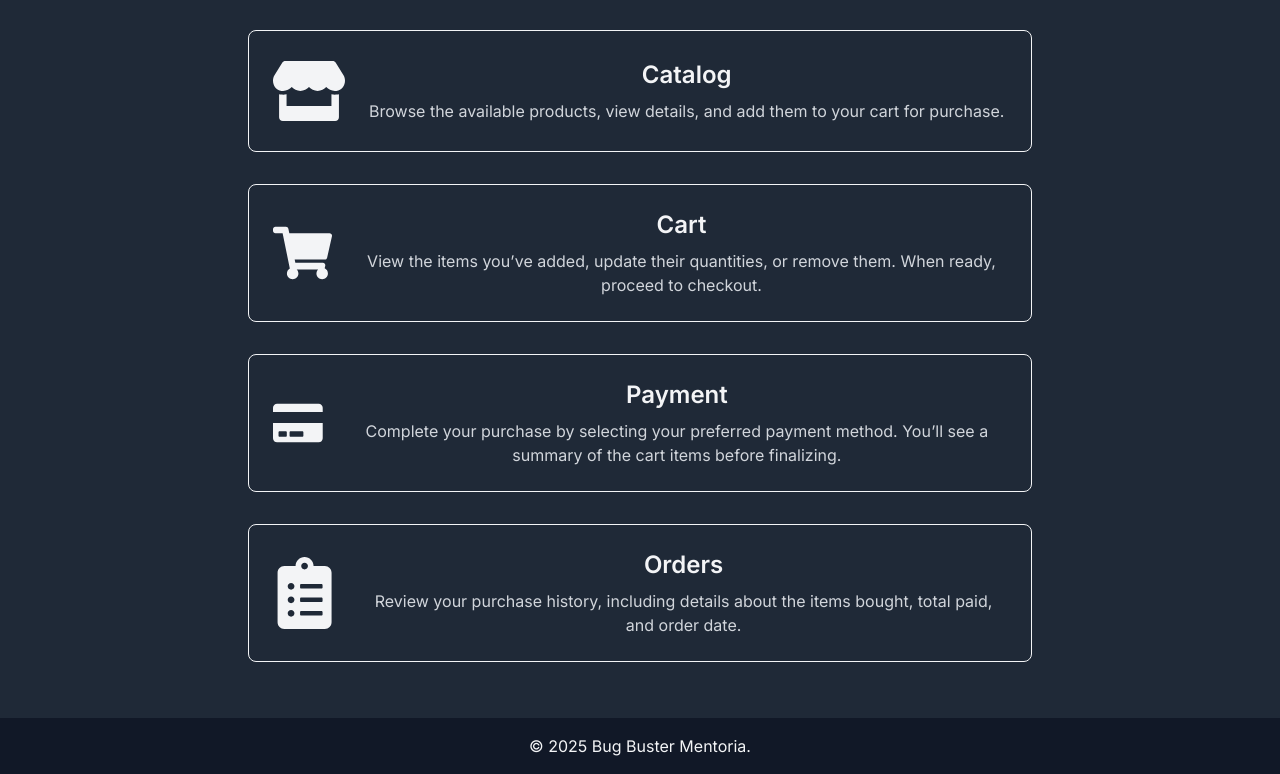
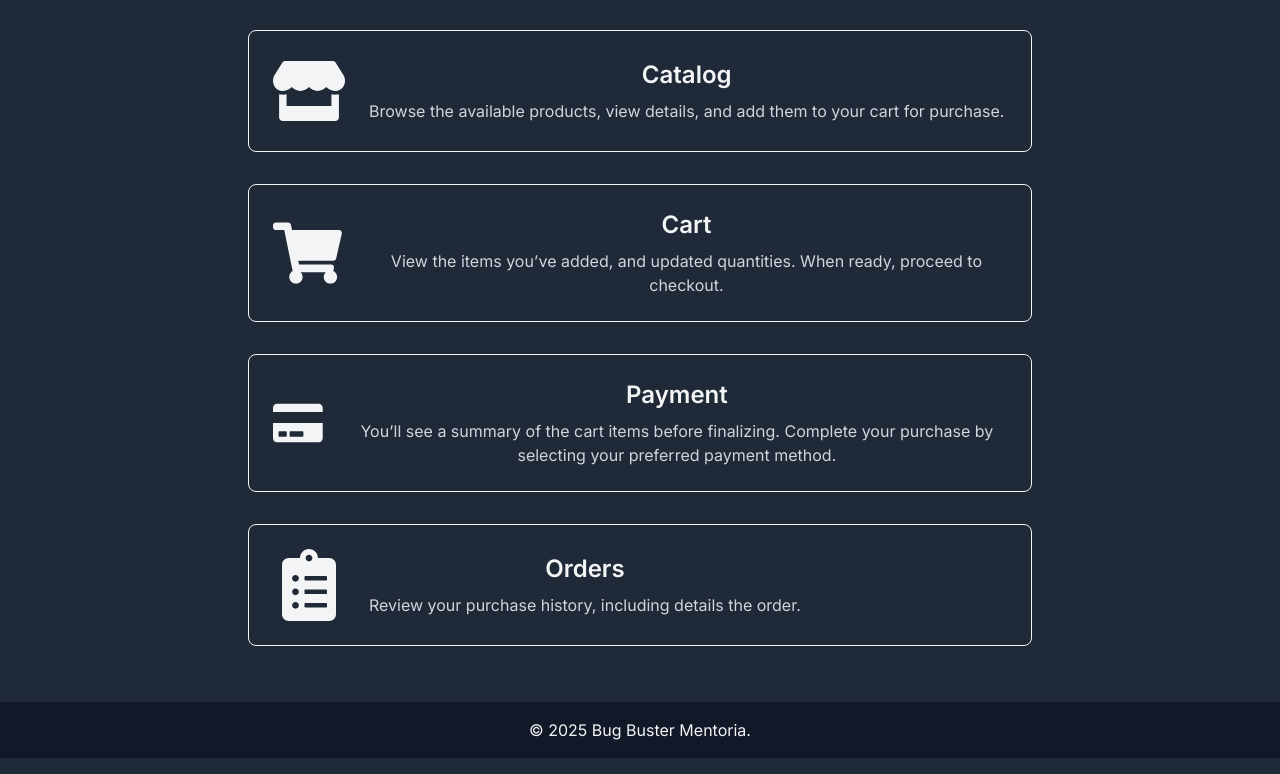
Before and after one commit to brunomachadors/playground, a Next.js app: page /store in a window 1280 px wide. Shown: the part 573-1347 px from the top of the page. Built offline with nearby package versions, Linux system fonts and the light colour scheme.

Commit message:
updated instructions

```diff
--- a/src/app/components/Shop/Instructions.tsx
+++ b/src/app/components/Shop/Instructions.tsx
@@ -11,42 +11,30 @@ export default function Instructions() {
   return (
     <div
       id="instructionsContainer"
-      data-testid="instructions-page"
       className="bg-gray-800 p-6 text-gray-100 max-w-3xl sm:max-w-5xl mx-auto"
     >
       <h2
         id="instructionsHeader"
-        data-testid="instructions-title"
         className="text-4xl font-bold mb-8 text-center border-b border-gray-600 pb-4"
       >
         Instructions
       </h2>
 
-      <p
-        className="mb-8 text-lg text-gray-300 text-center"
-        data-testid="instructions-description"
-      >
+      <p className="mb-8 text-lg text-gray-300 text-center">
         Learn how to make the most of all the features in our application with
         these quick and easy-to-follow instructions. Each section is designed to
         make your experience even better!
       </p>
 
-      <div className="flex flex-col space-y-8" data-testid="instructions-list">
-
+      <div className="flex flex-col space-y-8">
         {/* Inventory */}
-        <div
-          className="flex items-center space-x-6 border border-gray-100 p-6 rounded-lg"
-          data-testid="instructions-section-inventory"
-        >
+        <div className="flex items-center space-x-6 border border-gray-100 p-6 rounded-lg">
           <FaWarehouse className="text-7xl text-gray-100" />
           <div>
-            <h3
-              className="text-2xl font-semibold text-gray-100 mb-2"
-              data-testid="instructions-inventory-title"
-            >
+            <h3 className="text-2xl font-semibold text-gray-100 mb-2">
               Inventory
             </h3>
-            <p className="text-gray-300" data-testid="instructions-inventory-text">
+            <p className="text-gray-300">
               Manage the store’s inventory and register new products by defining
               their name, price, and initial quantity.
             </p>
@@ -54,19 +42,13 @@ export default function Instructions() {
         </div>
 
         {/* Catalog */}
-        <div
-          className="flex items-center space-x-6 border border-gray-100 p-6 rounded-lg"
-          data-testid="instructions-section-catalog"
-        >
+        <div className="flex items-center space-x-6 border border-gray-100 p-6 rounded-lg">
           <FaStore className="text-7xl text-gray-100" />
           <div>
-            <h3
-              className="text-2xl font-semibold text-gray-100 mb-2"
-              data-testid="instructions-catalog-title"
-            >
+            <h3 className="text-2xl font-semibold text-gray-100 mb-2">
               Catalog
             </h3>
-            <p className="text-gray-300" data-testid="instructions-catalog-text">
+            <p className="text-gray-300">
               Browse the available products, view details, and add them to your
               cart for purchase.
             </p>
@@ -74,65 +56,43 @@ export default function Instructions() {
         </div>
 
         {/* Cart */}
-        <div
-          className="flex items-center space-x-6 border border-gray-100 p-6 rounded-lg"
-          data-testid="instructions-section-cart"
-        >
+        <div className="flex items-center space-x-6 border border-gray-100 p-6 rounded-lg">
           <FaShoppingCart className="text-7xl text-gray-100" />
           <div>
-            <h3
-              className="text-2xl font-semibold text-gray-100 mb-2"
-              data-testid="instructions-cart-title"
-            >
-              Cart
-            </h3>
-            <p className="text-gray-300" data-testid="instructions-cart-text">
-              View the items you’ve added, update their quantities, or remove
-              them. When ready, proceed to checkout.
+            <h3 className="text-2xl font-semibold text-gray-100 mb-2">Cart</h3>
+            <p className="text-gray-300">
+              View the items you’ve added, and updated quantities. When ready,
+              proceed to checkout.
             </p>
           </div>
         </div>
 
         {/* Payment */}
-        <div
-          className="flex items-center space-x-6 border border-gray-100 p-6 rounded-lg"
-          data-testid="instructions-section-payment"
-        >
+        <div className="flex items-center space-x-6 border border-gray-100 p-6 rounded-lg">
           <FaCreditCard className="text-7xl text-gray-100" />
           <div>
-            <h3
-              className="text-2xl font-semibold text-gray-100 mb-2"
-              data-testid="instructions-payment-title"
-            >
+            <h3 className="text-2xl font-semibold text-gray-100 mb-2">
               Payment
             </h3>
-            <p className="text-gray-300" data-testid="instructions-payment-text">
-              Complete your purchase by selecting your preferred payment method.
-              You’ll see a summary of the cart items before finalizing.
+            <p className="text-gray-300">
+              You’ll see a summary of the cart items before finalizing. Complete
+              your purchase by selecting your preferred payment method.
             </p>
           </div>
         </div>
 
         {/* Orders */}
-        <div
-          className="flex items-center space-x-6 border border-gray-100 p-6 rounded-lg"
-          data-testid="instructions-section-orders"
-        >
+        <div className="flex items-center space-x-6 border border-gray-100 p-6 rounded-lg">
           <FaClipboardList className="text-7xl text-gray-100" />
           <div>
-            <h3
-              className="text-2xl font-semibold text-gray-100 mb-2"
-              data-testid="instructions-orders-title"
-            >
+            <h3 className="text-2xl font-semibold text-gray-100 mb-2">
               Orders
             </h3>
-            <p className="text-gray-300" data-testid="instructions-orders-text">
-              Review your purchase history, including details about the items
-              bought, total paid, and order date.
+            <p className="text-gray-300">
+              Review your purchase history, including details the order.
             </p>
           </div>
         </div>
-
       </div>
     </div>
   );
```
